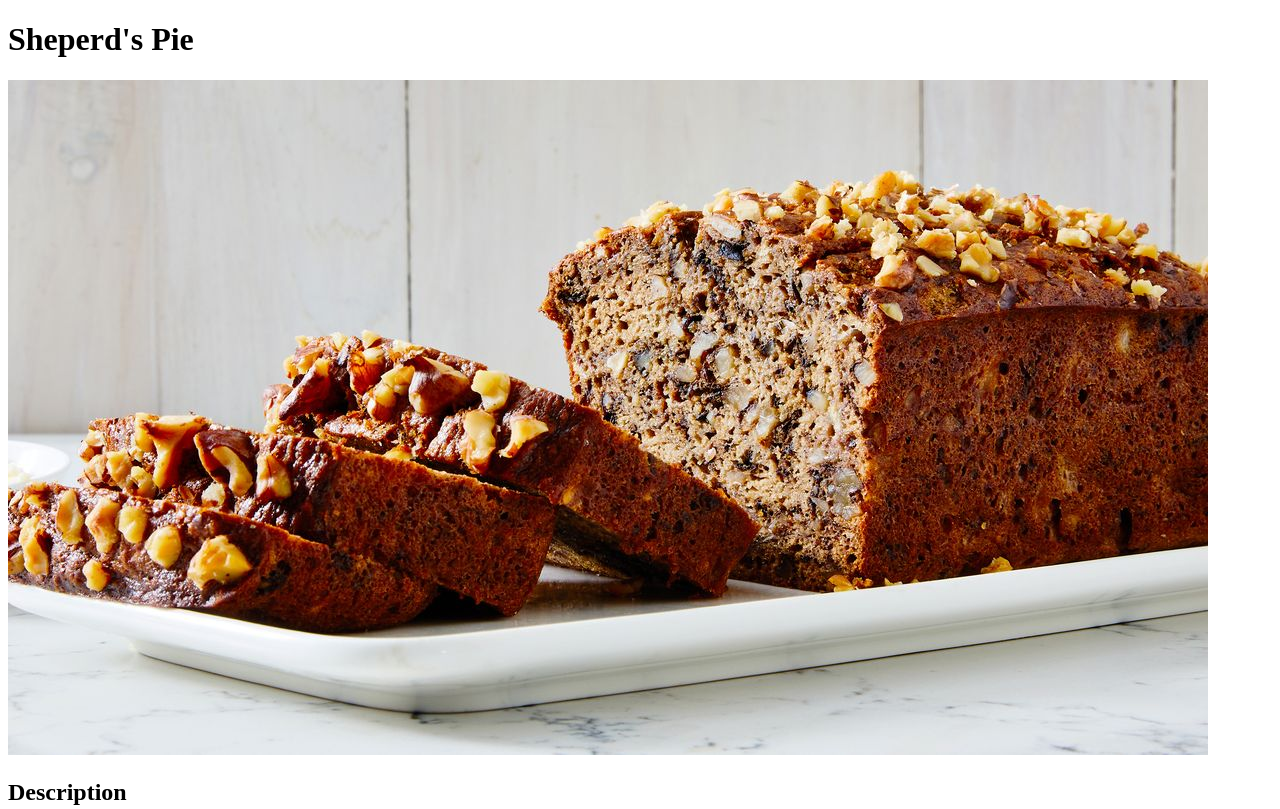
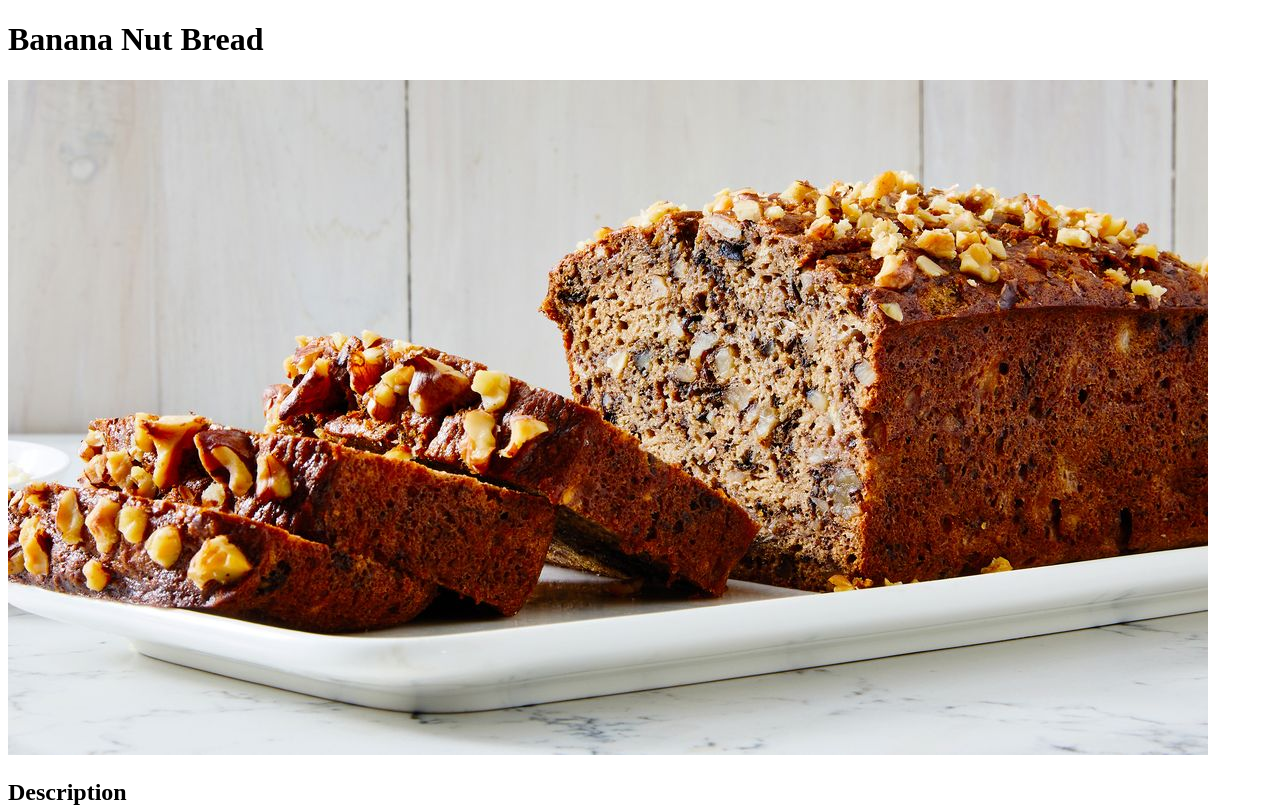
Before and after one commit to ADogNamedBird/odin-recipes, a plain HTML site: page recipes/banana-nut-bread.html in a window 1280 px wide. Shown: the top 809 px of the page. Drawn offline with Linux system fonts and the light colour scheme.

Commit message:
Fix Banana Nut Bread H1

```diff
--- a/recipes/banana-nut-bread.html
+++ b/recipes/banana-nut-bread.html
@@ -6,7 +6,7 @@
     <title>Banana Nut Bread</title>
 </head>
 <body>
-    <h1>Sheperd's Pie</h1>
+    <h1>Banana Nut Bread</h1>
         <img src="../images/banana-nut-bread.jpg" alt="A loaf of banana nut bread">
         <h2>Description</h2>
             <p>Banana nut bread is a delightful and comforting baked treat that tantalizes the taste buds with its rich and moist texture, sweet banana flavor, and a satisfying crunch from the chopped nuts. This classic quick bread is a perfect fusion of overripe bananas, which impart a natural sweetness and a unique moistness to the batter, and a generous amount of chopped nuts, usually walnuts or pecans, adding a delightful crunch and nutty undertones to every bite. The combination of these ingredients creates a harmonious symphony of flavors and textures, making banana nut bread a beloved favorite for breakfast or as a sweet snack.</p>
```
